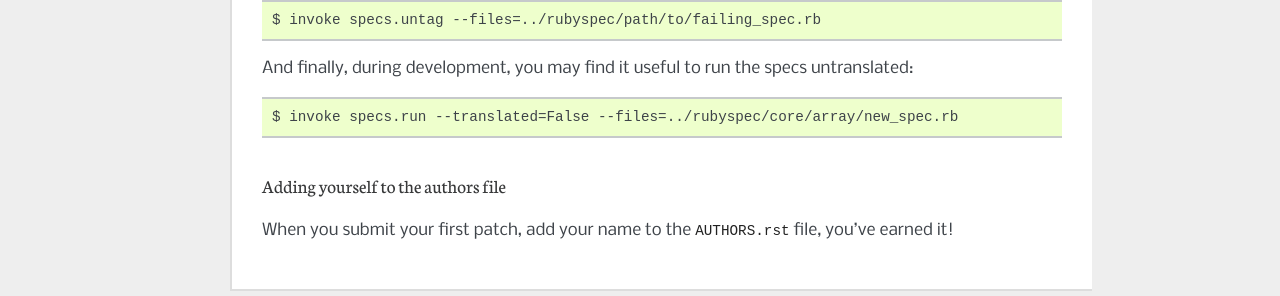
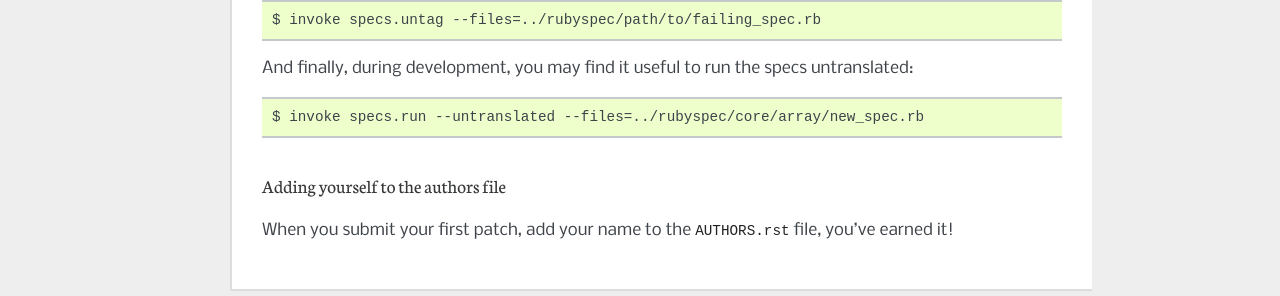
Before and after one commit to topazproject/topaz, a Sphinx documentation site: the page built from docs/contributing.rst, in a window 1280 px wide. Shown: the part 1844-2140 px from the top of the page. Built offline with Sphinx 7.4.7, drawn with Linux system fonts in a browser that asks for light colours.

Commit message:
update docs

```diff
--- a/docs/contributing.rst
+++ b/docs/contributing.rst
@@ -89,7 +89,7 @@ If you implemented a new feature, and want to untag the specs that now pass::
 And finally, during development, you may find it useful to run the
 specs untranslated::
 
-    $ invoke specs.run --translated=False --files=../rubyspec/core/array/new_spec.rb
+    $ invoke specs.run --untranslated --files=../rubyspec/core/array/new_spec.rb
 
 Adding yourself to the authors file
 ~~~~~~~~~~~~~~~~~~~~~~~~~~~~~~~~~~~
```
